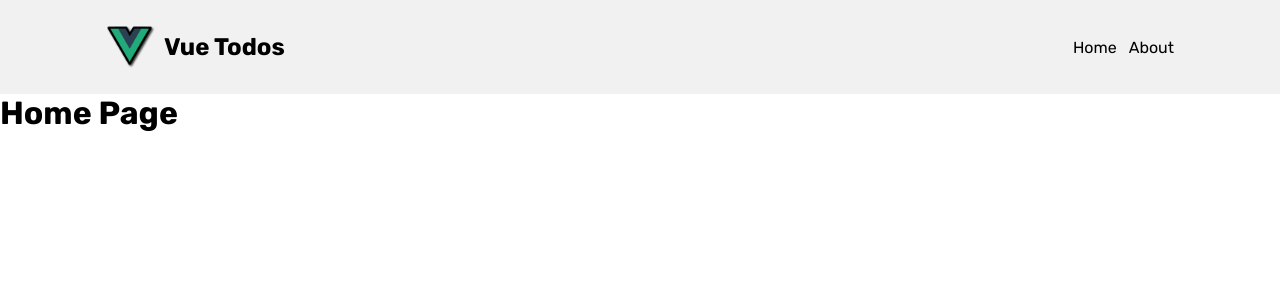
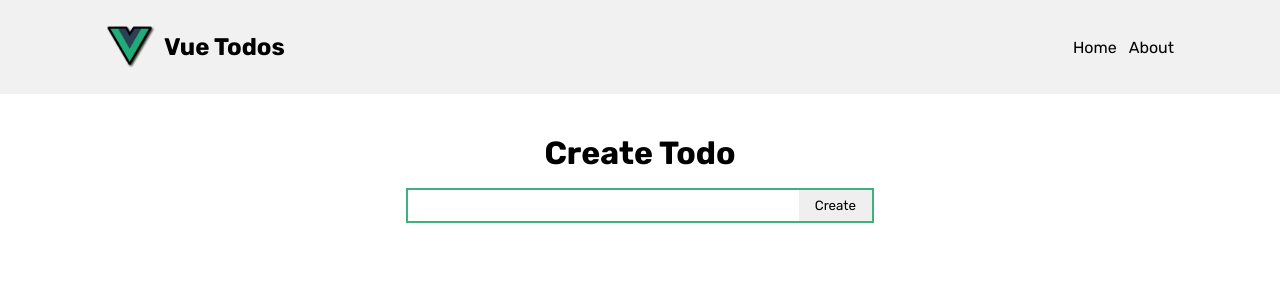
Before and after one commit to VictorG10/Vue-Todos, a Vue app: page / in a window 1280 px wide. Shown: the top 300 px of the page. Built offline with nearby package versions, Linux system fonts and the light colour scheme.

Commit message:
vue-todos-view

```diff
--- /dev/null
+++ b/src/components/TodoCreator.vue
@@ -0,0 +1,40 @@
+<script setup>
+  import { ref } from "vue";
+
+  const todo = ref("");
+</script>
+
+<template>
+  <div class="input-wrap">
+    <input type="text" v-model="todo" />
+    <button>Create</button>
+  </div>
+</template>
+
+<style lang="scss" scoped>
+  .input-wrap {
+    display: flex;
+    transition: 250ms ease;
+    border: 2px solid #41b080;
+
+    &:focus-within {
+      box-shadow: 0 -4px 6px -1px rgb(0 0 0 / 0.1),
+        0 -2px 4px -2px rgb(0 0 0 / 0.1);
+    }
+
+    input {
+      width: 100%;
+      padding: 8px 6px;
+      border: none;
+
+      &:focus {
+        outline: none;
+      }
+    }
+
+    button {
+      padding: 8px 16px;
+      border: none;
+    }
+  }
+</style>
--- a/src/router/index.js
+++ b/src/router/index.js
@@ -1,23 +1,23 @@
-import { createRouter, createWebHistory } from 'vue-router'
-import HomeView from '../views/HomeView.vue'
+import { createRouter, createWebHistory } from "vue-router";
+import TodosView from "../views/TodosView.vue";
 
 const router = createRouter({
   history: createWebHistory(import.meta.env.BASE_URL),
   routes: [
     {
-      path: '/',
-      name: 'home',
-      component: HomeView
+      path: "/",
+      name: "home",
+      component: TodosView,
     },
     {
-      path: '/about',
-      name: 'about',
+      path: "/about",
+      name: "about",
       // route level code-splitting
       // this generates a separate chunk (About.[hash].js) for this route
       // which is lazy-loaded when the route is visited.
-      component: () => import('../views/AboutView.vue')
-    }
-  ]
-})
+      component: () => import("../views/AboutView.vue"),
+    },
+  ],
+});
 
-export default router
+export default router;
--- a/src/views/HomeView.vue
+++ /dev/null
@@ -1,7 +0,0 @@
-<script setup></script>
-
-<template>
-  <main>
-    <h1>Home Page</h1>
-  </main>
-</template>
--- /dev/null
+++ b/src/views/TodosView.vue
@@ -0,0 +1,26 @@
+<script setup>
+  import TodoCreator from "@/components/TodoCreator.vue";
+</script>
+
+<template>
+  <main>
+    <h1>Create Todo</h1>
+    <TodoCreator />
+  </main>
+</template>
+
+<style scoped lang="scss">
+  main {
+    display: flex;
+    flex-direction: column;
+    max-width: 500px;
+    width: 100%;
+    margin: 0 auto;
+    padding: 40px 16px;
+
+    h1 {
+      margin-bottom: 16px;
+      text-align: center;
+    }
+  }
+</style>
```
